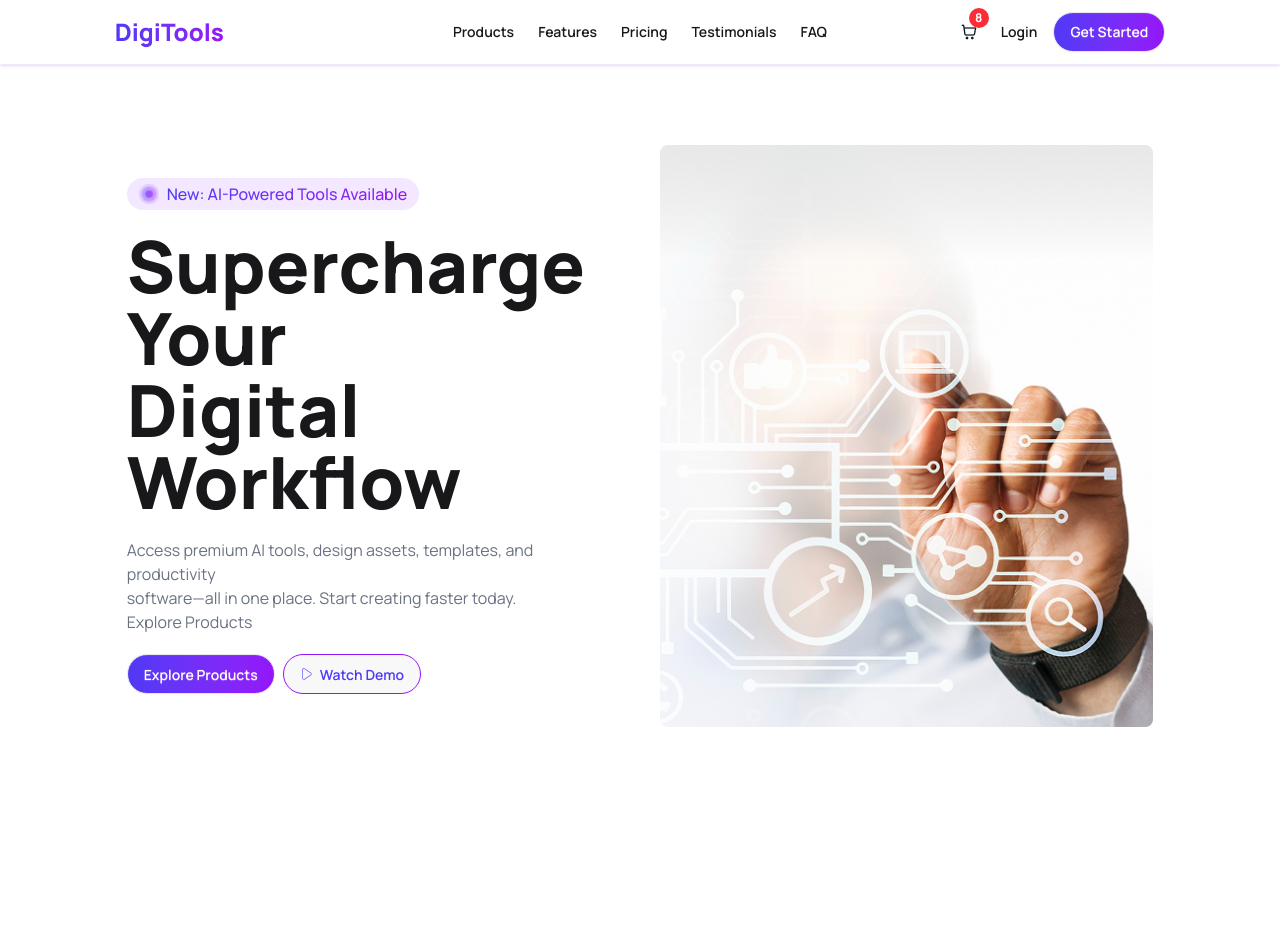
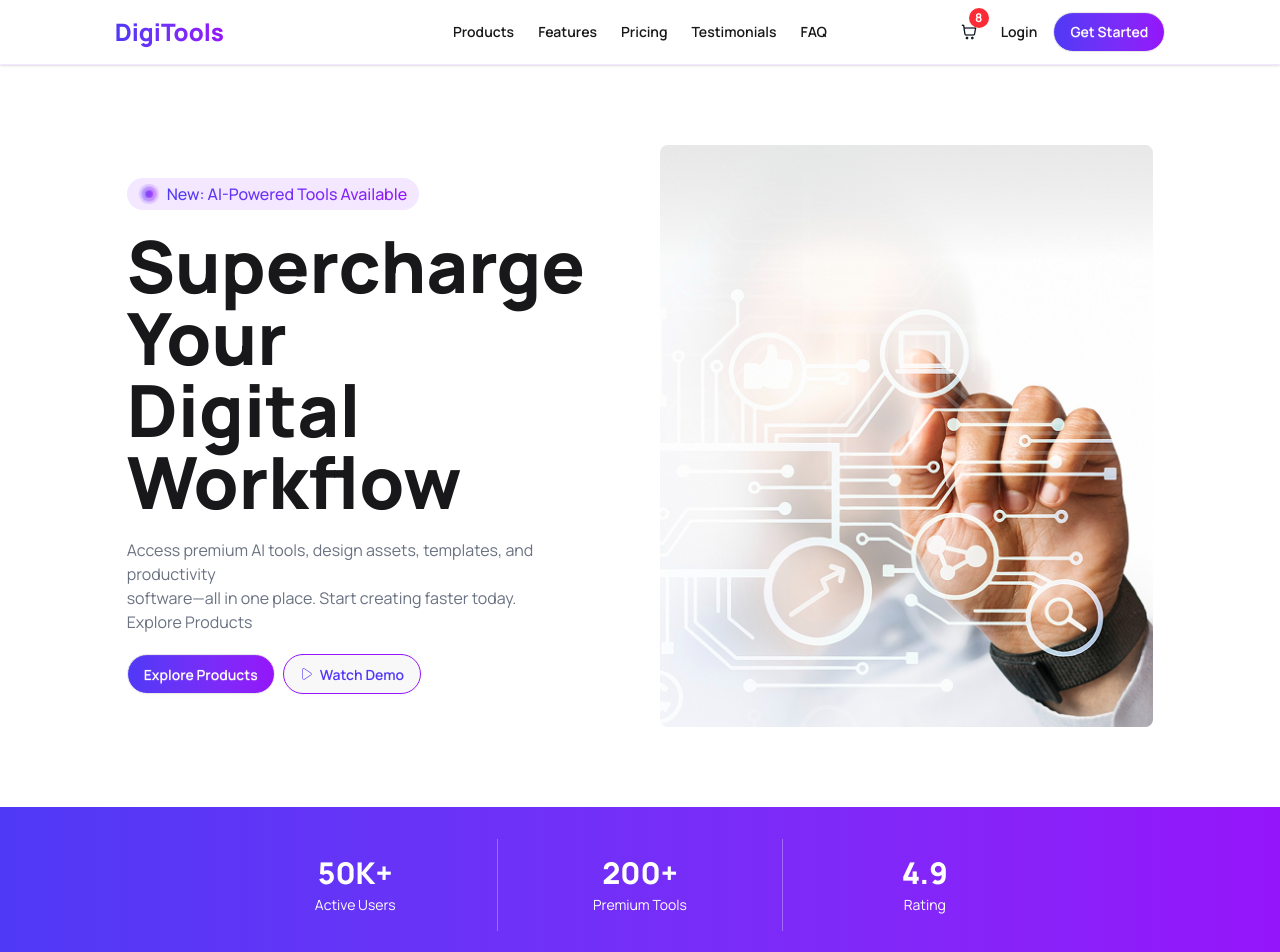
Before and after one commit to jahidhasan-webdev01/digitools-platform, a React (Vite) app: page / in a window 1280 px wide. Shown: the top 952 px of the page. Before the commit the page ends 807 px from the top, so only its background shows below. Built offline with nearby package versions, Linux system fonts and the light colour scheme.

Commit message:
design stats section with divide x

```diff
--- a/src/App.jsx
+++ b/src/App.jsx
@@ -1,12 +1,14 @@
 import './App.css';
 import Banner from './components/Banner/Banner';
 import Navbar from './components/Navbar/Navbar';
+import Stats from './components/Stats/Stats';
 
 function App() {
   return (
     <>
       <Navbar></Navbar>
       <Banner></Banner>
+      <Stats></Stats>
     </>
   )
 }
--- a/src/components/Banner/Banner.jsx
+++ b/src/components/Banner/Banner.jsx
@@ -40,7 +40,6 @@ const Banner = () => {
                     className="w-full max-w-[500px] h-auto object-contain"
                 />
             </div>
-
         </div>
     );
 };
--- /dev/null
+++ b/src/components/Stats/Stats.jsx
@@ -0,0 +1,26 @@
+const Stats = () => {
+    return (
+        <div className="w-full bg-linear-to-r from-[#4f39f6] to-[#9514fa] text-white py-8">
+            <div className="w-full md:w-2/3 mx-auto flex justify-between items-center text-center divide-x divide-white/30">
+
+                <div className="flex-1 py-4">
+                    <p className="text-3xl font-extrabold">50K+</p>
+                    <p className="text-sm mt-1">Active Users</p>
+                </div>
+
+                <div className="flex-1 py-4">
+                    <p className="text-3xl font-extrabold">200+</p>
+                    <p className="text-sm mt-1">Premium Tools</p>
+                </div>
+
+                <div className="flex-1 py-4">
+                    <p className="text-3xl font-extrabold">4.9</p>
+                    <p className="text-sm mt-1">Rating</p>
+                </div>
+
+            </div>
+        </div>
+    );
+};
+
+export default Stats;
```
